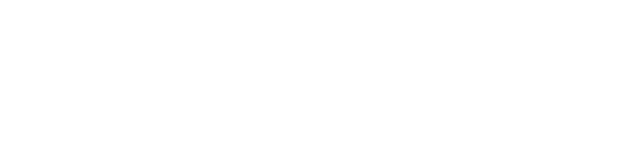
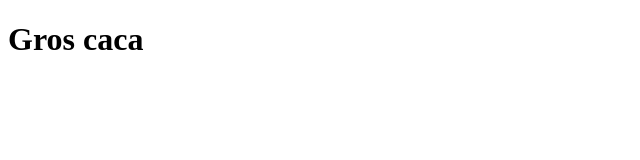
Before and after one commit to RoswellKito/Monster-Bam, a plain HTML site: page index.html in a window 1280 px wide. Shown: the whole page, without its empty margins (0-640 px from the left). Drawn offline with Linux system fonts and the light colour scheme.

Commit message:
ajout de mdd

```diff
--- a/index.html
+++ b/index.html
@@ -4,6 +4,7 @@
     <meta charset="UTF-8">
     <meta name="viewport" content="width=device-width, initial-scale=1.0">
     <title>Document</title>
+    <h1>Gros caca</h1>
 </head>
 <body>
 
```
Also changed, not shown: 1 other file.
